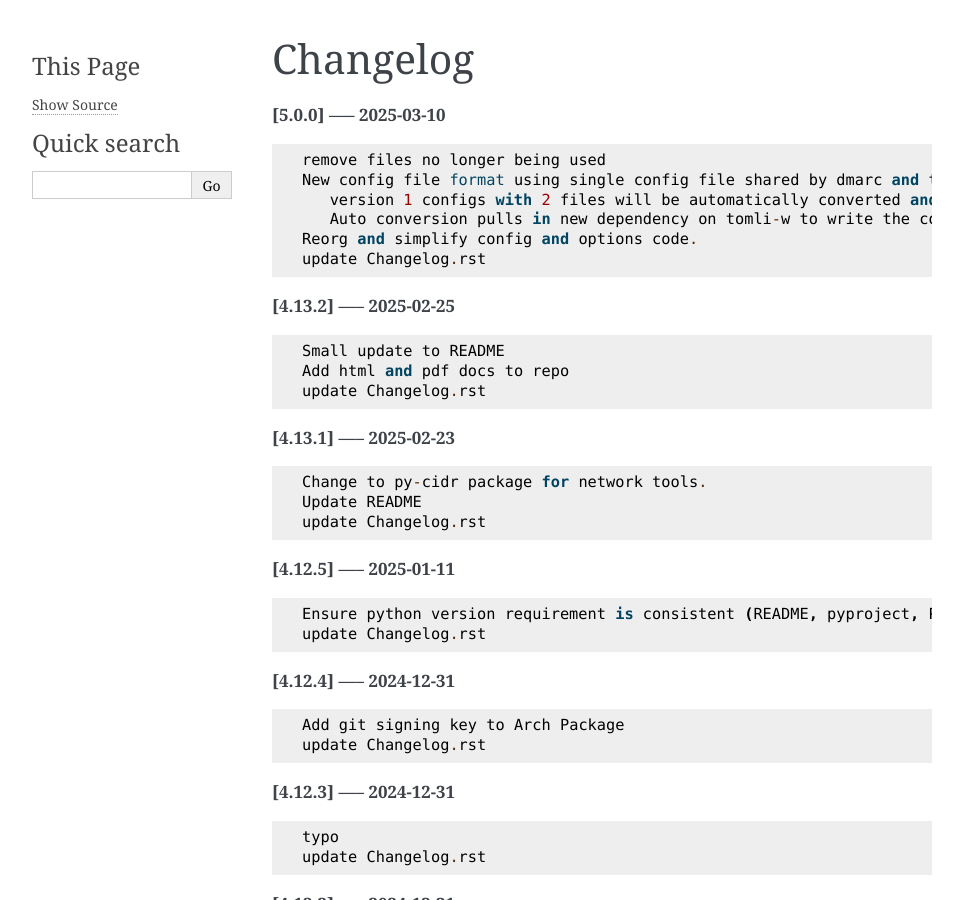
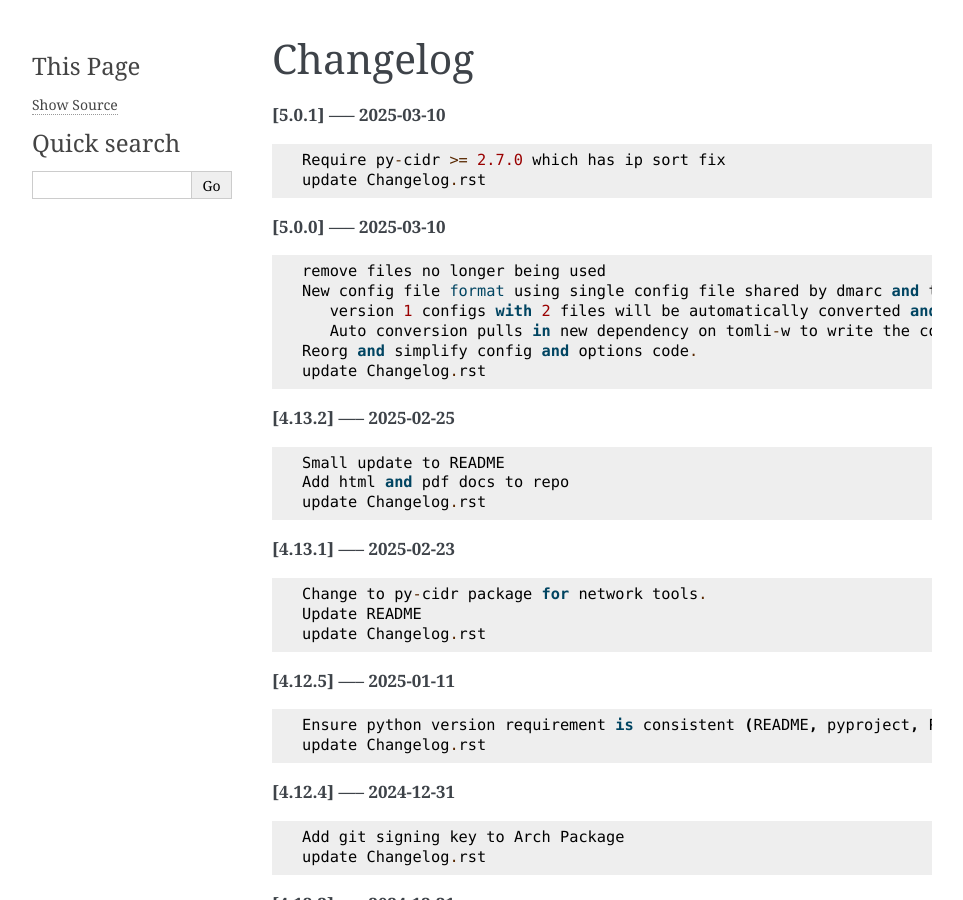
Before and after one commit to gene-git/dmarc_report, a Sphinx documentation site: the page built from Docs/Changelog.rst, in a window 1280 px wide and 900 px high. Shown: the whole window, without its empty margins (148-1111 px from the left). Built offline with Sphinx 7.4.7, drawn with Linux system fonts in a browser that asks for light colours; pages that are not in the unit, such as notebooks, are missing from menus.

Commit message:
update Changelog.rst

```diff
--- a/Docs/Changelog.rst
+++ b/Docs/Changelog.rst
@@ -1,5 +1,11 @@
 Changelog
 =========
+
+**[5.0.1] ----- 2025-03-10** ::
+
+	    Require py-cidr >= 2.7.0 which has ip sort fix
+	    update Changelog.rst
+
 
 **[5.0.0] ----- 2025-03-10** ::
 
```
